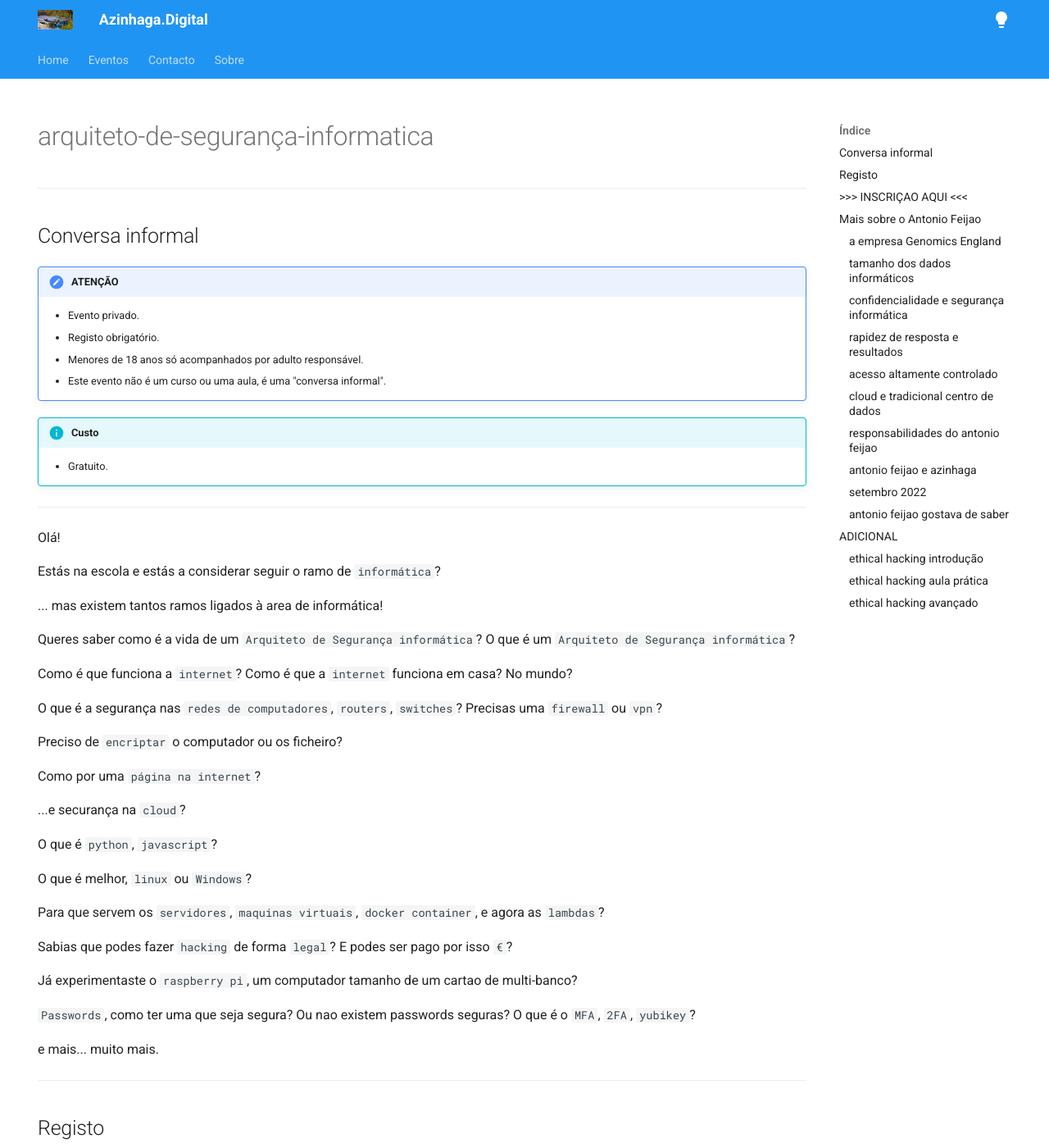
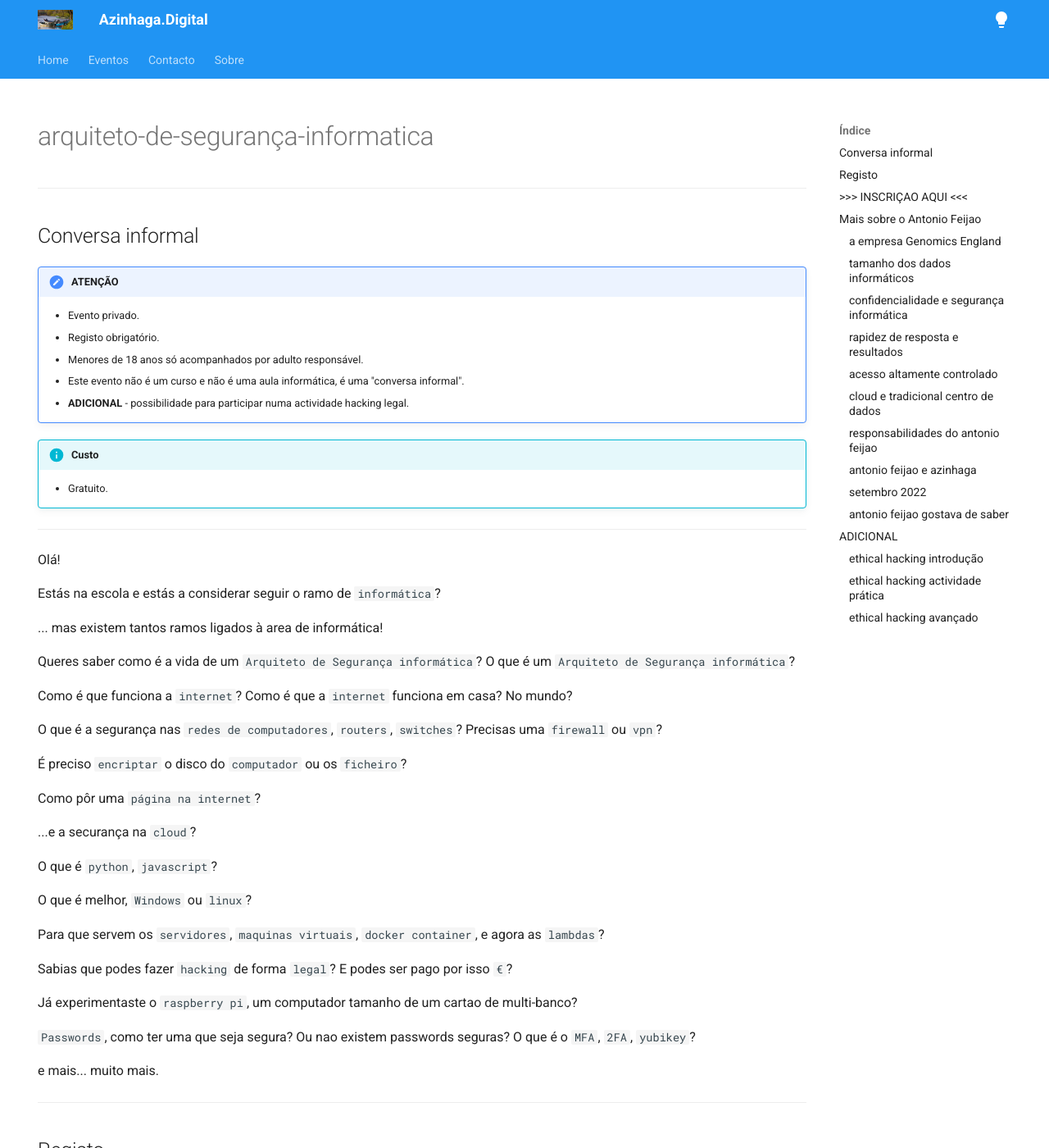
Before and after one commit to AntonioFeijaoUK/www-azinhaga-digital, an MkDocs documentation site: the page built from docs/eventos/antonio/index.md, in a window 1280 px wide and 1400 px high. Shown: the whole window at 82% size. Built offline with MkDocs 1.6.1 and Material for MkDocs 9.7.7, drawn with Linux system fonts in a browser that asks for light colours; some of the changed text lies outside the part shown.

Commit message:
minor wording changes

```diff
--- a/docs/eventos/antonio/index.md
+++ b/docs/eventos/antonio/index.md
@@ -22,7 +22,8 @@ hide:
     - Evento privado.
     - Registo obrigatório.
     - Menores de 18 anos só acompanhados por adulto responsável.
-    - Este evento não é um curso ou uma aula, é uma "conversa informal".
+    - Este evento não é um curso e não é uma aula informática, é uma "conversa informal".
+    - **ADICIONAL** - possibilidade para participar numa actividade hacking legal.
 
 !!! info "Custo"
     - Gratuito.
@@ -41,15 +42,15 @@ Como é que funciona a `internet`? Como é que a `internet` funciona em casa? No
 
 O que é a segurança nas `redes de computadores`, `routers`, `switches`? Precisas uma `firewall` ou `vpn`?
 
-Preciso de `encriptar` o computador ou os ficheiro?
+É preciso `encriptar` o disco do `computador` ou os `ficheiro`?
 
-Como por uma `página na internet`?
+Como pôr uma `página na internet`?
 
-...e securança na `cloud`?
+...e a securança na `cloud`?
 
 O que é `python`, `javascript`?
 
-O que é melhor, `linux` ou `Windows`?
+O que é melhor, `Windows` ou `linux`?
 
 Para que servem os `servidores`, `maquinas virtuais`, `docker container`, e agora as `lambdas`?
 
@@ -167,7 +168,7 @@ se alguém está interessado na história de [Antonio Feijao](https://www.linked
 
 se é possível inspirar outros a explorar mundos lá fora, ou a partir da [Azinhaga](https://www.freguesiadeazinhaga.pt/).
 
-se alguém está interessado em ser Ethical Hacker (hacker legal), e possivelmente ganhar extra dinheiro no tempo livre.
+se alguém está interessado em ser Ethical Hacker (hacker legal), e possivelmente ganhar dinheiro extra no tempo livre.
 
 se alguém quer partilhar a sua opinião e experiência, eu quero ouvir.
 
@@ -183,7 +184,7 @@ se a resposta é `SIM`, então regista aqui o teu interesse - <`LINK para um for
 
 ### ethical hacking introdução
 
-### ethical hacking aula prática
+### ethical hacking actividade prática
 
 tens um portátil e gostarias de praticar ou aprender mais sobre:
 
@@ -206,7 +207,7 @@ quantum ...
 
 se a resposta é **`SIM`**, então temos um desafio para ti.
 
-este tipo de aulas é muito prático, "mãos no teclado", por isso é preciso que já tenhas alguns conhecimentos básicos.
+este tipo de actividade é muito prático, "mãos no teclado", por isso é preciso que já tenhas alguns conhecimentos básicos.
 
 Antes de poderes registares o teu interesse, tenho uns desafios para ti.
 
```
